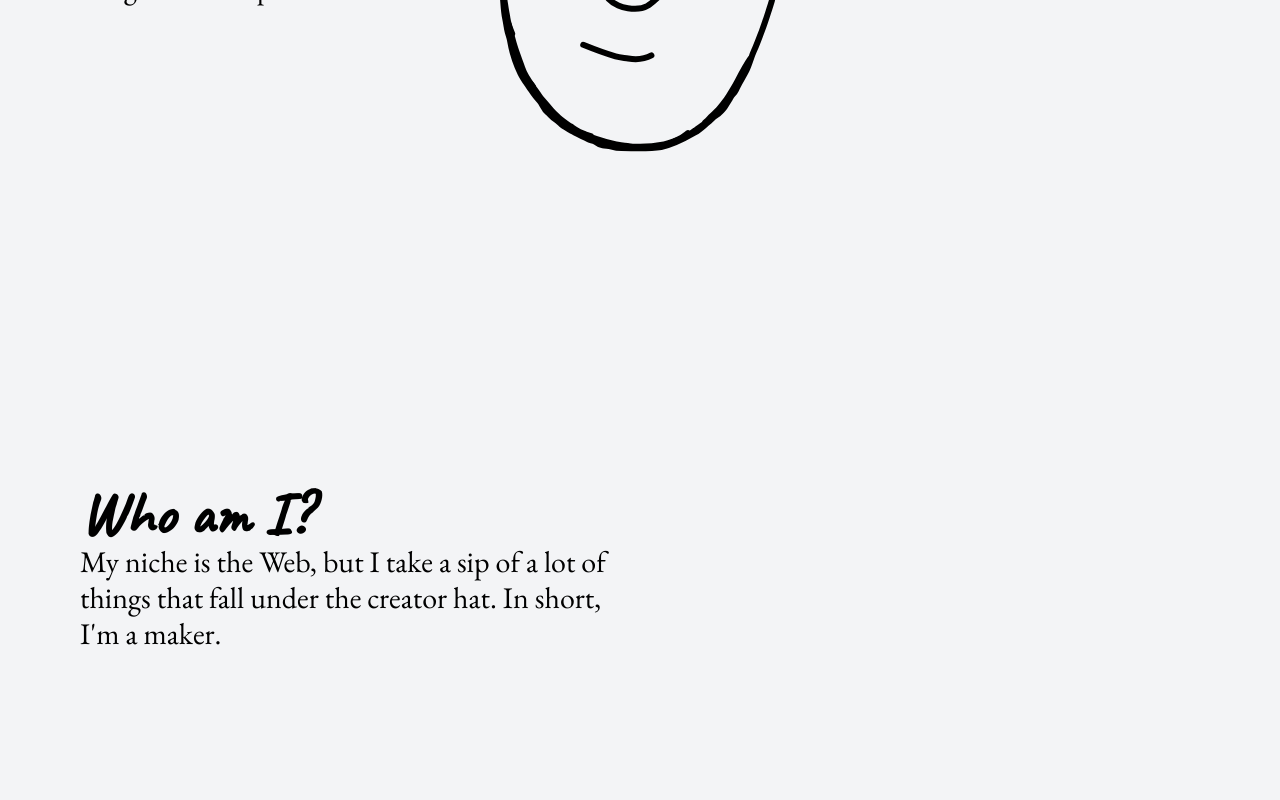
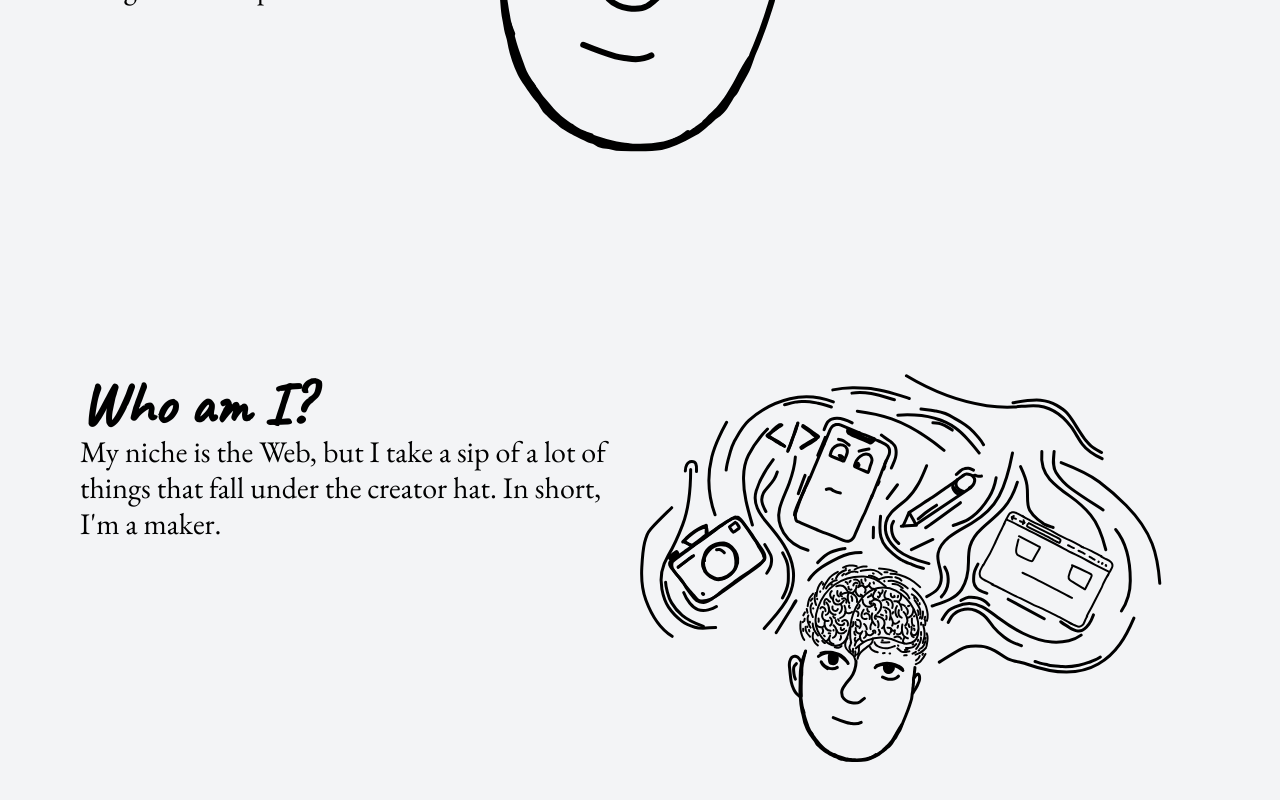
Before and after one commit to anas2479/personal-site, a Svelte app: page / in a window 1280 px wide. Shown: the part 326-1126 px from the top of the page. Built offline with nearby package versions, Linux system fonts and the light colour scheme.

Commit message:
add the new illustration to the About component

```diff
--- a/src/components/about.svelte
+++ b/src/components/about.svelte
@@ -1,4 +1,5 @@
 <div class="h-screen flex items-center">
+    <div class="flex flex-col md:flex-row">
         <div class="md:flex-1">
             <h2 class="font-headings font-bold text-6xl">
                 Who am I?
@@ -7,5 +8,9 @@
                 My niche is the Web, but I take a sip of a lot of things that fall under the creator hat. In short, I'm a maker.
             </p>
         </div>
-    <div class="md:flex-1"/>
+        <div class="md:flex-1">
+            <img src="./assets/about-me.svg" alt="About Anas">
         </div>
+    </div>
+
+</div>
```
Lines whose indentation alone changed are shown as unchanged.
